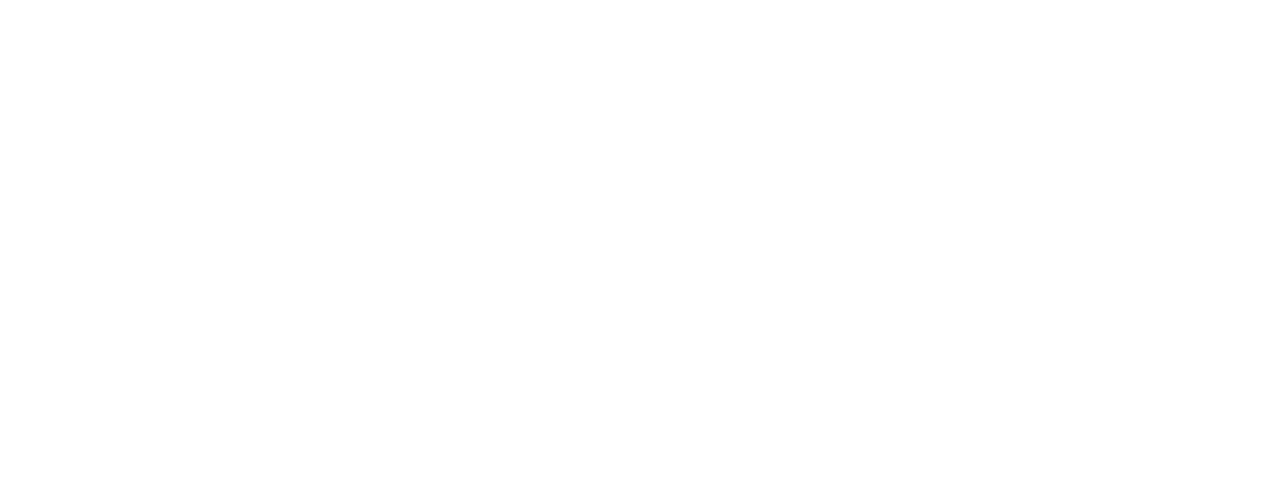
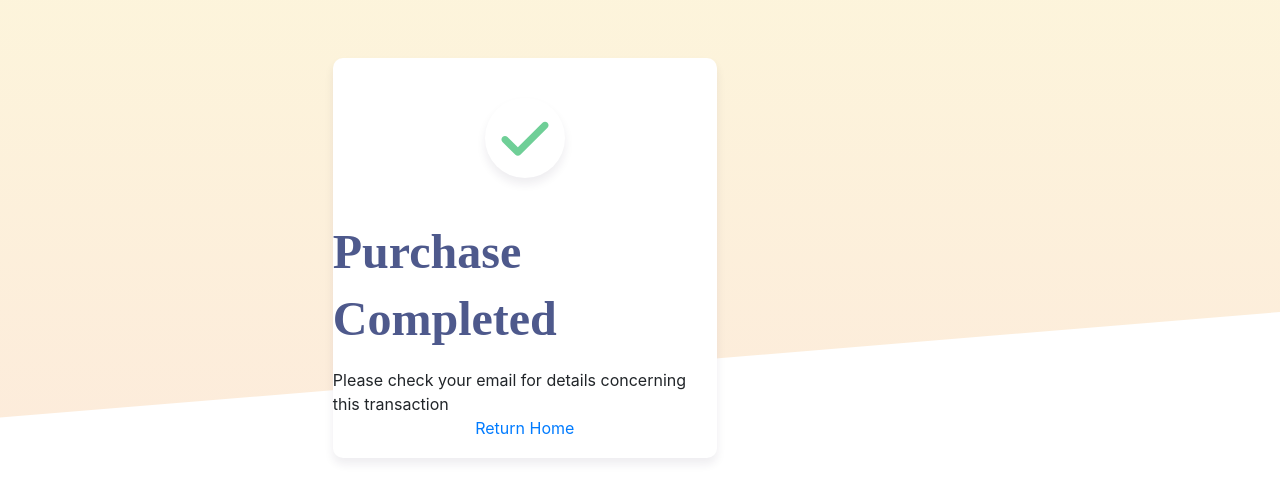
Before and after one commit to TechieTee/Pairo_Solutions_Frontend_Assessment, a React (Create React App) app: page /result in a window 1280 px wide. Before the commit this address had no page. Shown: the top 500 px of the page. Built offline with nearby package versions, Linux system fonts and the light colour scheme.

Commit message:
adds card, confirm card,and layout components, initial commit

```diff
--- a/src/App.js
+++ b/src/App.js
@@ -1,13 +1,15 @@
 import ReactDOM from "react-dom/client";
 import { BrowserRouter, Routes, Route } from "react-router-dom";
-import CompletePurchase from "./pages/CompletePurchase";
+import CompletePurchase from "./pages/Purchase";
+import PurchaseResult from "./pages/PurchaseResult";
 
 function App() {
   return (
     <BrowserRouter>
       <Routes>
-        <Route>
+        <Route path="/">
           <Route index element={<CompletePurchase />} />
+          <Route path="result" element={<PurchaseResult />} />
         </Route>
       </Routes>
     </BrowserRouter>
--- /dev/null
+++ b/src/components/Card/Card.js
@@ -0,0 +1,23 @@
+import React from "react";
+import classes from "./Card.module.css";
+import check from "../assets/icons/check.svg";
+import { Link } from "react-router-dom";
+const Card = () => {
+  return (
+    <div className={classes.wrapper}>
+      <div className={classes.card}>
+        <div className={classes.img}>
+          {" "}
+          <img src={check} alt="checkIcon" />
+        </div>
+        <p className={classes.headerText}>Purchase Completed</p>
+        <span>
+          Please check your email for details concerning this transaction
+        </span>
+        <Link to="/">Return Home</Link>
+      </div>
+    </div>
+  );
+};
+
+export default Card;
--- /dev/null
+++ b/src/components/Card/Card.module.css
@@ -0,0 +1,35 @@
+.wrapper {
+  height: 400px;
+  width: 50%;
+  background: #ffffff;
+  margin-left: 10%;
+
+  box-shadow: 0px 6px 10px rgba(33, 30, 67, 0.08);
+  border-radius: 10px;
+}
+.card {
+  display: flex;
+  flex-direction: column;
+  justify-content: center;
+  align-items: center;
+}
+.img {
+  display: flex;
+  flex-direction: column;
+  justify-content: center;
+  align-items: center;
+  height: 80px;
+  width: 80px;
+  margin: 40px 0;
+  box-shadow: 0px 6px 10px rgba(33, 30, 67, 0.08);
+  border-radius: 50px;
+}
+.headerText {
+  font-family: "Product Sans";
+  font-style: normal;
+  font-weight: 700;
+  font-size: 48px;
+  line-height: 67px;
+
+  color: #4e598c;
+}
--- /dev/null
+++ b/src/components/ConfirmCard/ConfirmCard.js
@@ -0,0 +1,27 @@
+import React from "react";
+import classes from "./ConfirmCard.module.css";
+
+
+const ConfirmCard = () => {
+  return <div className={classes.wrapper}>
+     <div className={classes.cardHeader}>
+
+<div className={classes.grid}><div>Data</div> <div>#50,000</div></div>
+
+  </div>
+  <div className={classes.card}>
+
+
+<div className={classes.grid}><div>Data</div> <div>#50,000</div></div>
+
+<div className={classes.grid}><div>Data</div> <div>#50,000</div></div>
+
+  <hr style={{width:'100%'}}/>
+
+<div className={classes.grid}><div>Data</div> <div>#50,000</div></div>
+
+  </div>
+</div>;
+};
+
+export default ConfirmCard;
--- /dev/null
+++ b/src/components/ConfirmCard/ConfirmCard.module.css
@@ -0,0 +1,46 @@
+.wrapper {
+    height: 400px;
+    width: 50%;
+    background: #ffffff;
+    margin: 50px 10%;
+
+    box-shadow: 0px 6px 10px rgba(33, 30, 67, 0.08);
+    border-radius: 10px;
+  }
+  .cardHeader {
+    height: 50px;
+    width: 100%;
+    background: #2a7bc7;
+    border-radius: 10px 10px 0 0;
+    display: flex;
+    flex-direction: column;
+    justify-content: center;
+    align-items: center;
+  }
+  .card {
+    height: 350px;
+    width: 100%;
+    background: #ffffff;
+    border-radius: 0 0 10px 10px;
+    display: flex;
+    flex-direction: column;
+    margin-top: 50px;
+    align-items: center;
+  }
+
+  .headerText {
+    font-family: "Product Sans";
+    font-style: normal;
+    font-weight: 700;
+    font-size: 48px;
+    line-height: 67px;
+
+    color: #4e598c;
+  }
+  .grid{
+    width: 100%;
+    display: grid;
+    grid-template-columns: auto auto;
+    text-align: center;
+    padding: 10px 0 ;
+  }
--- a/src/components/Layout/BodyWrapper.js
+++ b/src/components/Layout/BodyWrapper.js
@@ -1,11 +1,16 @@
-import React from 'react';
+import React from "react";
+import classes from "./BodyWrapper.module.css";
 
-const BodyWrapper = () => {
-    return (
-        <div>
-            BodyWrapper
-        </div>
-    );
+const BodyWrapper = ({ children, headerText, action }) => {
+  return (
+    <div className={classes.wrapper}>
+        <div className={classes.innerWrapper}></div>
+        <div className={classes.bbody}>
+      <h1 className={classes.headerText}>{headerText}</h1>
+      <div className={classes.body}>{children}</div>
+      <div className={classes.action}>{action}</div></div>
+    </div>
+  );
 };
 
 export default BodyWrapper;
--- /dev/null
+++ b/src/components/Layout/BodyWrapper.module.css
@@ -0,0 +1,32 @@
+.wrapper{
+  background-color: #fff;
+    /* padding: 80px 300px; */
+}
+.innerWrapper{
+    height: 60vh;
+
+
+    clip-path: polygon(100% 0, 100% 65%, 0 87%, 0 0);
+    background: linear-gradient(180deg, rgba(242, 201, 76, 0.2) 0%, rgba(242, 153, 74, 0.2) 100%);
+}
+.headerText{
+    font-family: 'Product Sans';
+font-style: normal;
+font-weight: 700;
+font-size: 36px;
+line-height: 50px;
+/* identical to box height, or 139% */
+
+
+/* purple */
+
+color: #4E598C;
+}
+.bbody{
+    position: absolute;
+    top: 50px;
+    left: 20%;
+    width: 60%;
+    z-index: 999;
+
+}
--- a/src/pages/CompletePurchase.js
+++ b/src/pages/Purchase.js
@@ -2,8 +2,16 @@
 import { Tab } from "../components/Tab/Tab";
 import PersonalForm from "./PersonalForm";
 import BillingForm from "./BillingForm";
+import ConfirmPaymentCard from "../components/ConfirmCard/ConfirmCard";
+import { useNavigate } from "react-router-dom";
+import Button from "../components/Button/Button";
+import Layout from "../components/Layout/BodyWrapper";
 
 const CompletePurchase = () => {
+  let navigate = useNavigate();
+  const handleClick = () => {
+    navigate("/result");
+  };
   const [tabSettings] = useState({
     tab1: {
       id: "Personal Info",
@@ -24,8 +32,8 @@
   };
 
   return (
-    <div>
-      <h4>Complete Purchase</h4>
+    <Layout headerText="Complete Purchase">
+
       <div className="col-md-12" style={{ padding: "0px" }}>
         <Tab
           currentTab={currentTab}
@@ -87,14 +95,21 @@
             <div>
               <div className="row">
                 <div className="col-md-12">
-                  confirm
+                  <ConfirmPaymentCard />
+                  <br />
+                  <div style={{ marginLeft: "20%" }}>
+                    <Button onClick={handleClick}>Pay</Button>
+                    <span>
+                      <Button>Cancel Payment</Button>
+                    </span>
+                  </div>
                 </div>
               </div>
             </div>
           </div>
         </Tab>
       </div>
-    </div>
+    </Layout>
   );
 };
 
--- /dev/null
+++ b/src/pages/PurchaseResult.js
@@ -0,0 +1,13 @@
+import React from 'react';
+import Card from '../components/Card/Card';
+import BodyWrapper from '../components/Layout/BodyWrapper';
+
+const PurchaseResult = () => {
+    return (
+        <BodyWrapper>
+            <Card/>
+        </BodyWrapper>
+    );
+};
+
+export default PurchaseResult;
```
Also changed, not shown: src/components/assets/icons/check.svg (added).
